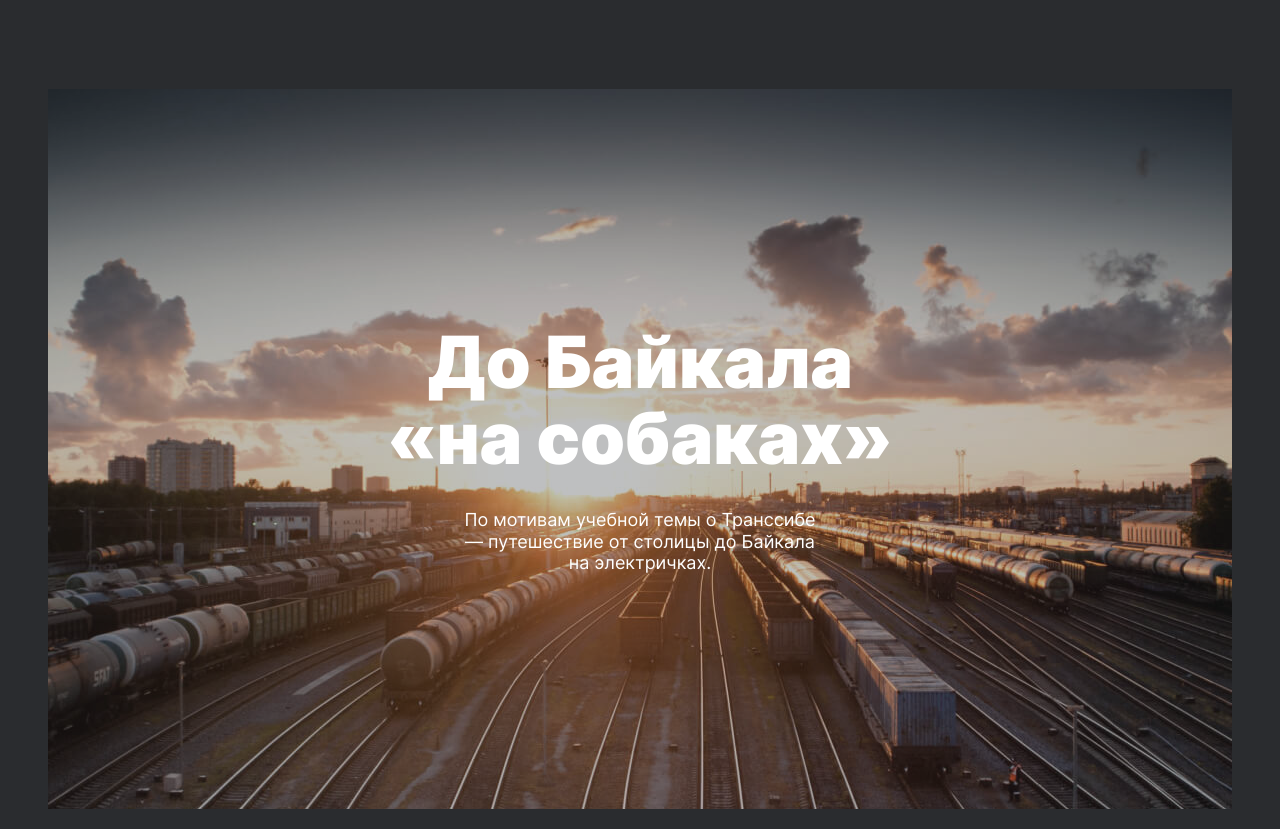
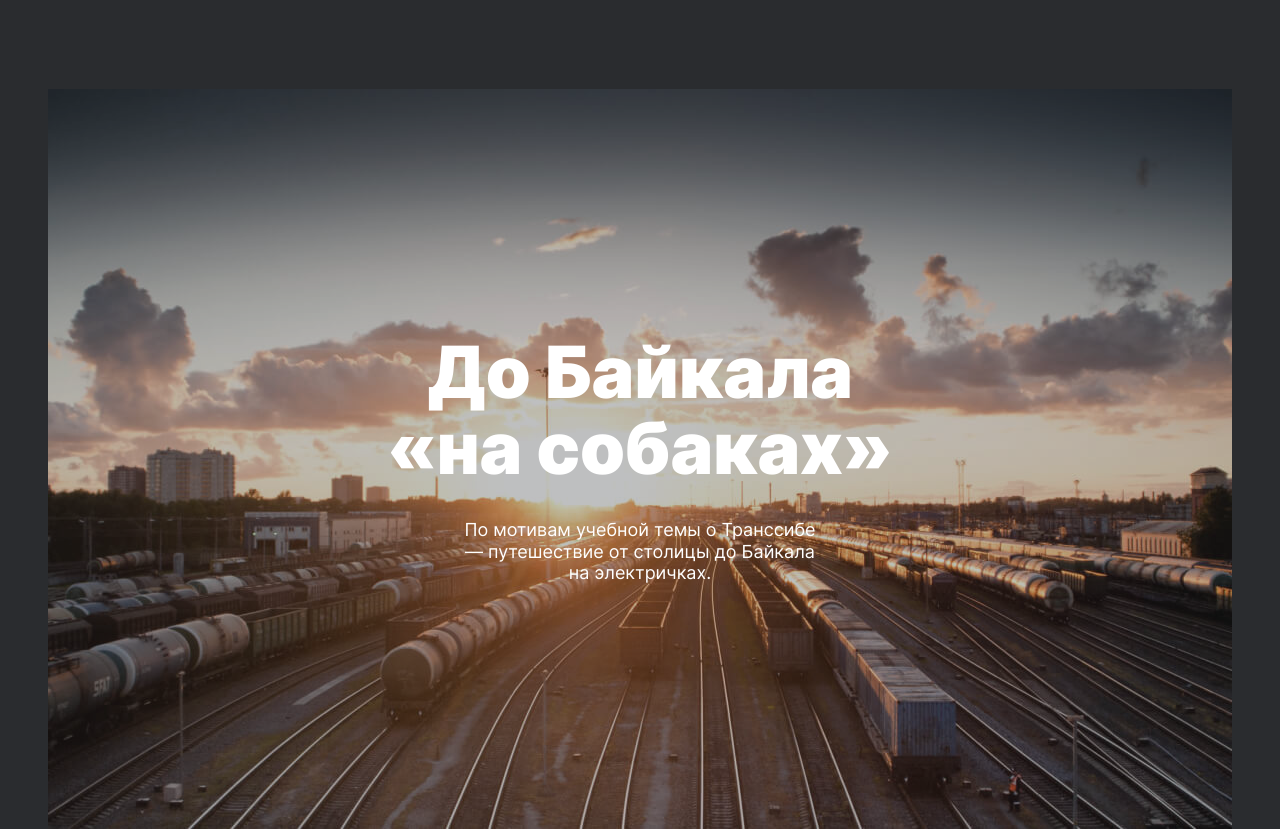
Before and after one commit to DimaKulikov/russian-travel, a plain HTML site: page index.html in a window 1280 px wide. Shown: the part 5916-6745 px from the top of the page. Drawn offline with Linux system fonts and the light colour scheme.

Commit message:
max-height fixed

```diff
--- a/blocks/cover/__container/cover__container.css
+++ b/blocks/cover/__container/cover__container.css
@@ -4,7 +4,7 @@
   width: 100%;
   max-width: 1184px;
   height: 62.5vw;
-  max-height: 720px;
+  max-height: 740px;
   background-image: url(../../../images/cover-bg.jpg);
   background-size: cover;
   background-position: center;
```
